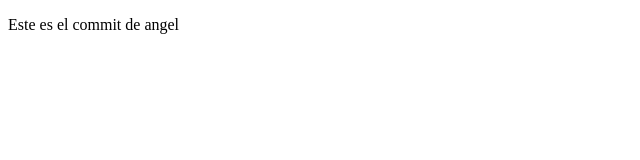
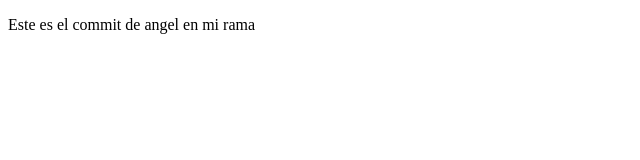
Before and after one commit to angelvelazquez999/RepoBranchTest, a plain HTML site: page index.html in a window 1280 px wide. Shown: the full height of the page, 0-640 px from the left. Drawn offline with Linux system fonts and the light colour scheme.

Commit message:
Rama angel cambio

```diff
--- a/index.html
+++ b/index.html
@@ -6,6 +6,6 @@
     <title>Document</title>
 </head>
 <body>
-    <p>Este es el commit de angel</p>
+    <p>Este es el commit de angel en mi rama</p>
 </body>
 </html>
```
